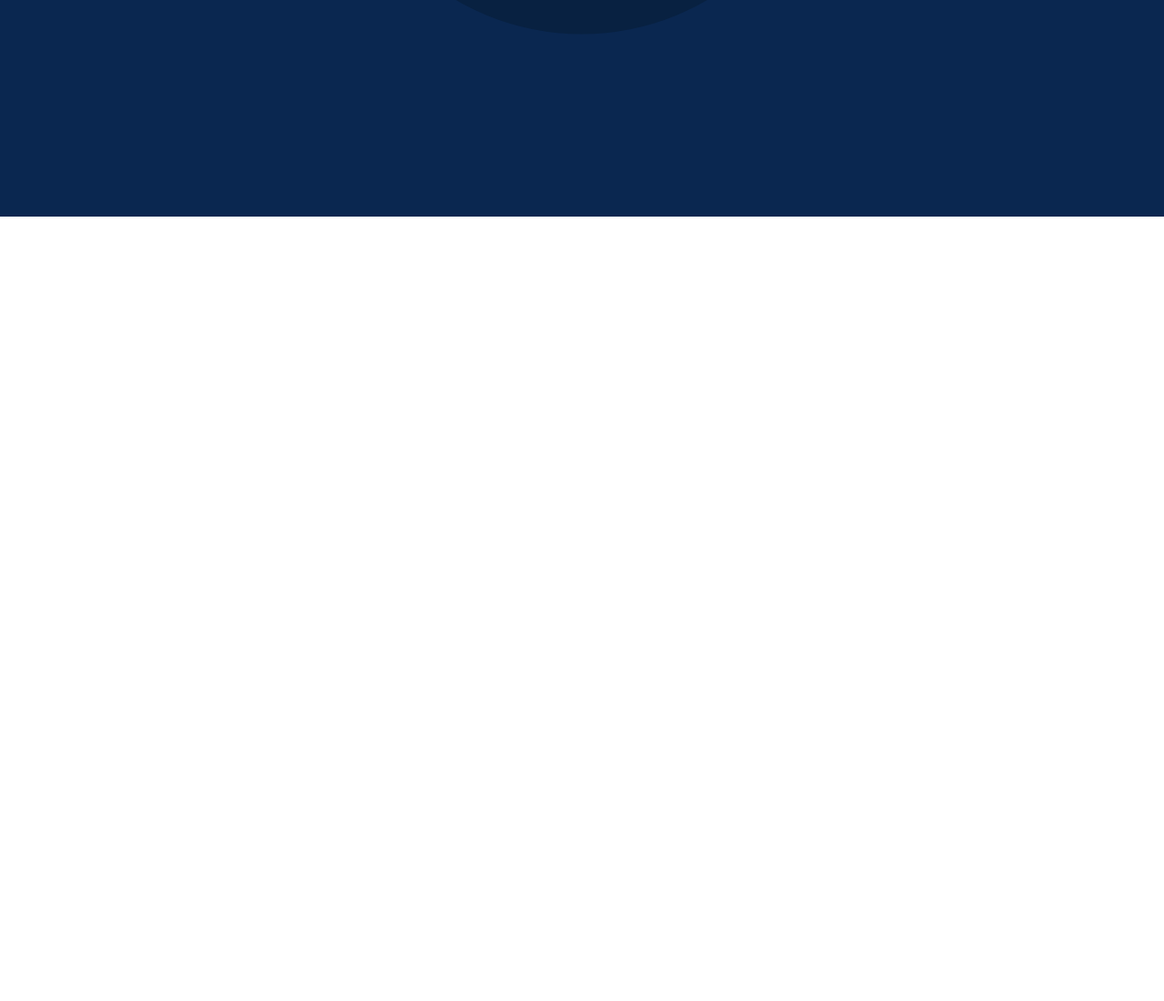
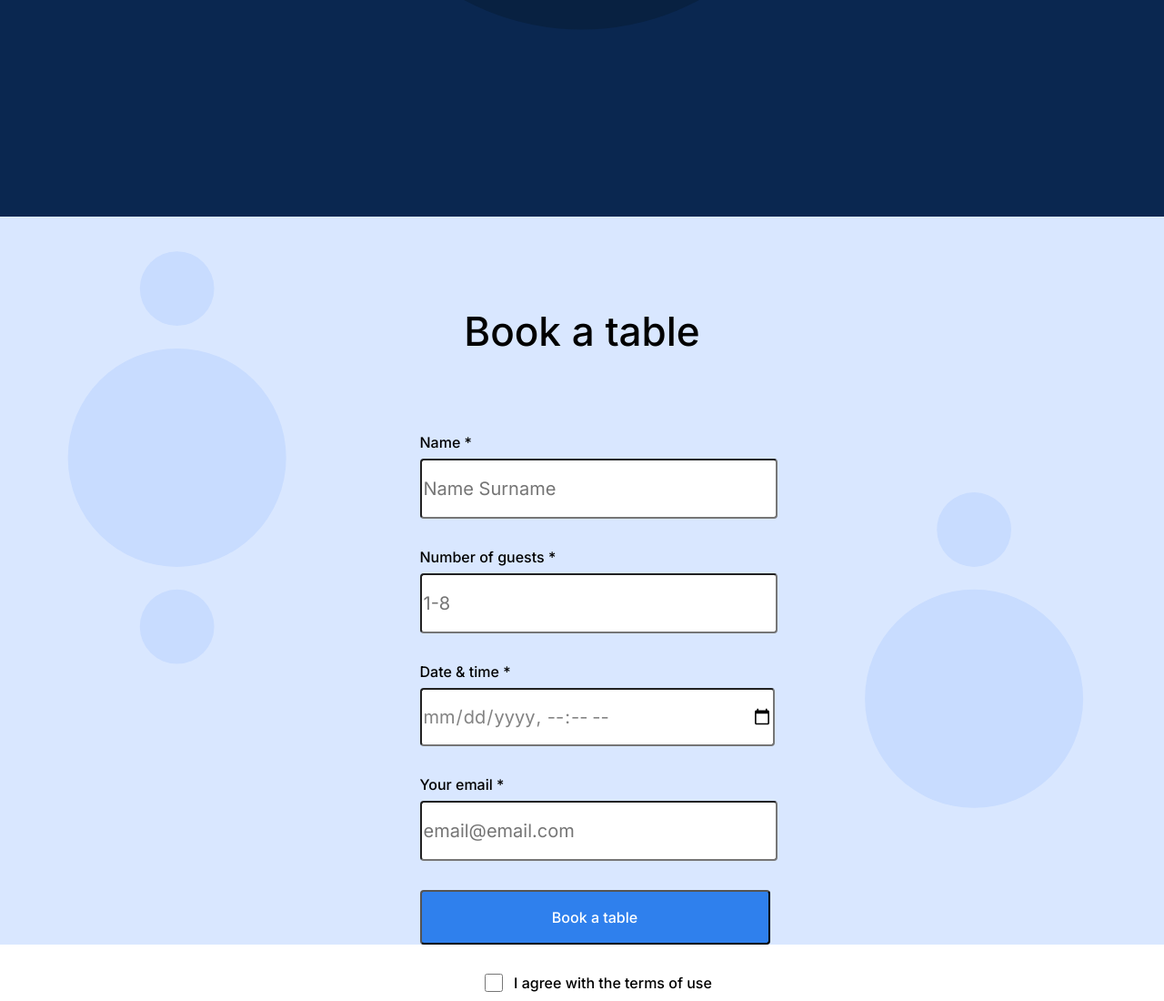
Before and after one commit to chriskapano/se_project_coffeeshop, a plain HTML site: page index.html in a window 1280 px wide. Shown: the part 1462-2562 px from the top of the page at 91% size. Before the commit the page ends 1700 px from the top, so only its background shows below. Drawn offline with Linux system fonts and the light colour scheme.

Commit message:
New Update Stage 3

```diff
--- a/index.html
+++ b/index.html
@@ -34,13 +34,13 @@
           />
           <ul class="nav__links">
             <li>
-              <a href="#menu-page" class="nav__link">Menu</a>
-            </li>
-            <li>
               <a href="#recipes-page" class="nav__link">Recipes</a>
             </li>
             <li>
               <a href="#reservation-page" class="nav__link">Book a table</a>
+            </li>
+            <li>
+              <a href="#menu-page" class="nav__link">Menu</a>
             </li>
             <li>
               <a href="#contacts-page" class="nav__link">Contacts</a>
@@ -119,9 +119,65 @@
             </div>
           </div>
         </section>
+        <section id="reservation-page" class="reservation">
+          <h2 class="reservation__title">Book a table</h2>
+          <div class="reservation__form">
+            <form class="form">
+              <fieldset class="form__fieldset">
+                <label class="form__label" for="name">Name *</label>
+                <input
+                  class="form__input"
+                  type="text"
+                  id="name"
+                  placeholder="Name Surname"
+                  required
+                />
+                <label class="form__label" for="number-of-guests"
+                  >Number of guests *</label
+                >
+                <input
+                  class="form__input"
+                  type="number"
+                  min="1"
+                  max="8"
+                  id="number-of-guests"
+                  placeholder="1-8"
+                  required
+                />
+                <label class="form__label" for="date-time">Date & time *</label>
+                <input
+                  class="form__input"
+                  type="datetime-local"
+                  id="date-time"
+                  required
+                />
+                <label class="form__label" for="email">Your email *</label>
+                <input
+                  class="form__input"
+                  type="email"
+                  id="email"
+                  placeholder="email@email.com"
+                  required
+                />
+                <button class="form__button" type="submit">Book a table</button>
 
+                <div class="form__in-line">
+                  <input
+                    class="form__checkbox"
+                    type="checkbox"
+                    name="terms-of-use"
+                    id="terms-of-use"
+                    required
+                  />
+                  <label class="form__label" for="terms-of-use"
+                    >I agree with the terms of use</label
+                  >
+                </div>
+              </fieldset>
+            </form>
+          </div>
+        </section>
         <section id="menu-page" class="menu"></section>
-        <section id="reservation-page" class="reservation"></section>
         <section id="contacts-page" class="about"></section>
       </main>
       <footer class="footer"></footer>
--- a/pages/index.css
+++ b/pages/index.css
@@ -14,6 +14,8 @@
   background-image: url("../images/background_header.svg");
   background-color: #fff;
   background-size: cover;
+  background-repeat: no-repeat;
+  background-position: center;
   padding-top: 30px;
   padding-left: 30px;
   padding-right: 5px;
@@ -121,6 +123,8 @@
   background-color: #0a2750;
   background-image: url("../images/background_recipes.svg");
   background-size: cover;
+  background-repeat: no-repeat;
+  background-position: center;
   padding-top: 100px;
   display: flex;
   flex-direction: column;
@@ -173,3 +177,103 @@
   font-size: 20px;
   line-height: 30px;
 }
+
+.reservation {
+  height: 100vh;
+  background-color: #d9e7ff;
+  background-image: url("../images/background_reservation.svg");
+  background-repeat: no-repeat;
+  background-position: center;
+  background-size: cover;
+}
+
+.reservation__title {
+  padding-top: 100px;
+  margin-top: 0px;
+  display: flex;
+  justify-content: center;
+  margin-bottom: 80px;
+  font-style: normal;
+  font-weight: 500;
+  font-size: 44px;
+  line-height: 52px;
+}
+
+.reservation__form {
+  display: flex;
+  justify-content: center;
+  align-items: center;
+}
+
+.form {
+  margin: 0 auto;
+  max-width: 385px;
+}
+
+.form__fieldset {
+  margin-bottom: 0;
+  border: none;
+}
+
+.form__label {
+  display: block;
+  font-style: normal;
+  font-weight: 500;
+  font-size: 16px;
+  line-height: 20px;
+}
+
+.form__input {
+  border-radius: 4px;
+  font-style: normal;
+  font-weight: normal;
+  font-size: 20px;
+  line-height: 30px;
+  color: #838383;
+}
+
+.form__input[type="text"],
+.form__input[type="number"],
+.form__input[type="datetime-local"],
+.form__input[type="email"] {
+  max-width: 385px;
+  min-width: 385px;
+  height: 60px;
+  margin-bottom: 32px;
+  margin-top: 8px;
+}
+
+.form__button {
+  font-style: normal;
+  font-weight: 500;
+  font-size: 16px;
+  line-height: 20px;
+  max-width: 385px;
+  min-width: 385px;
+  height: 60px;
+  margin-bottom: 32px;
+  background-color: #2f80ed;
+  color: white;
+  border-radius: 4px;
+  opacity: 1;
+  transition: opacity 0.3s ease-in-out;
+}
+
+.form__button:hover {
+  opacity: 0.7;
+}
+
+.form__in-line {
+  display: flex;
+  justify-content: center;
+}
+
+.form__checkbox {
+  border-radius: 2px;
+  width: 20px;
+  height: 20px;
+  margin-right: 12px;
+  margin-bottom: 0;
+  background-color: #2f80ed;
+  background-image: url("../images/check.svg");
+}
```
